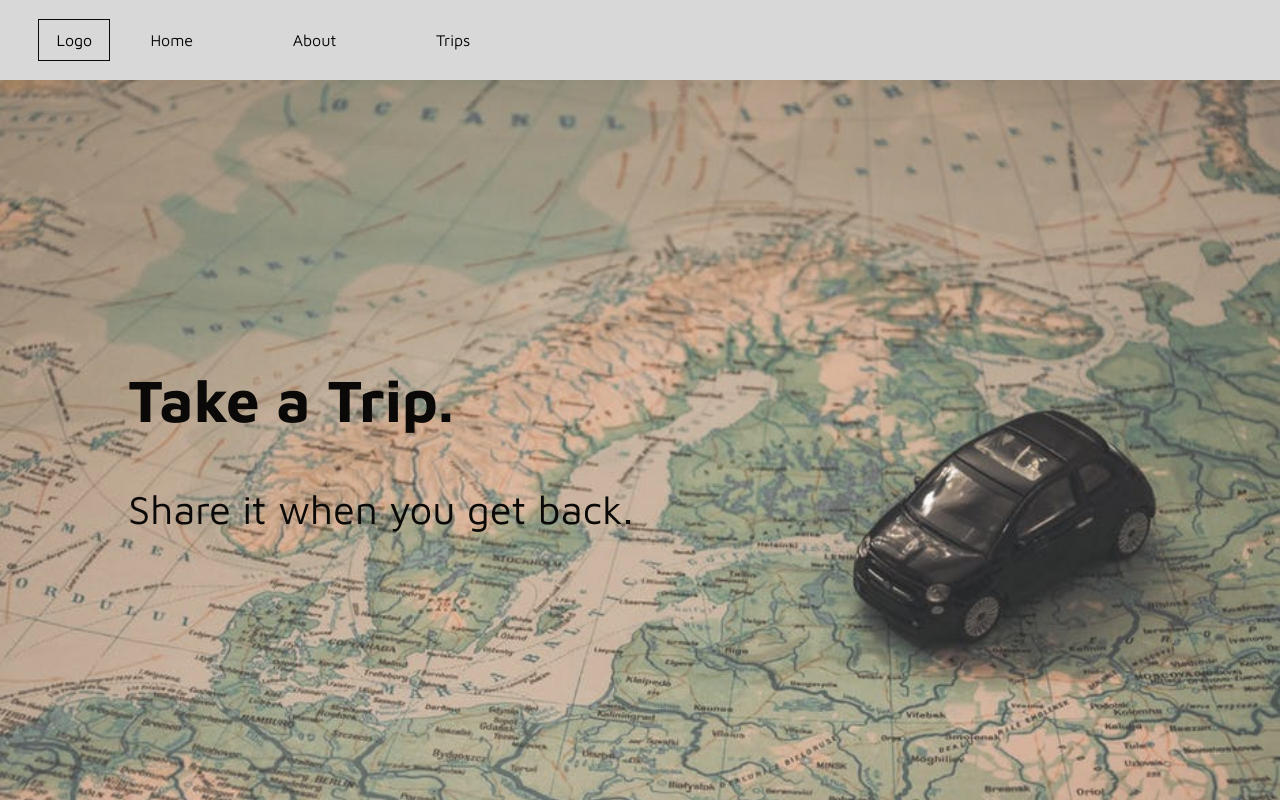
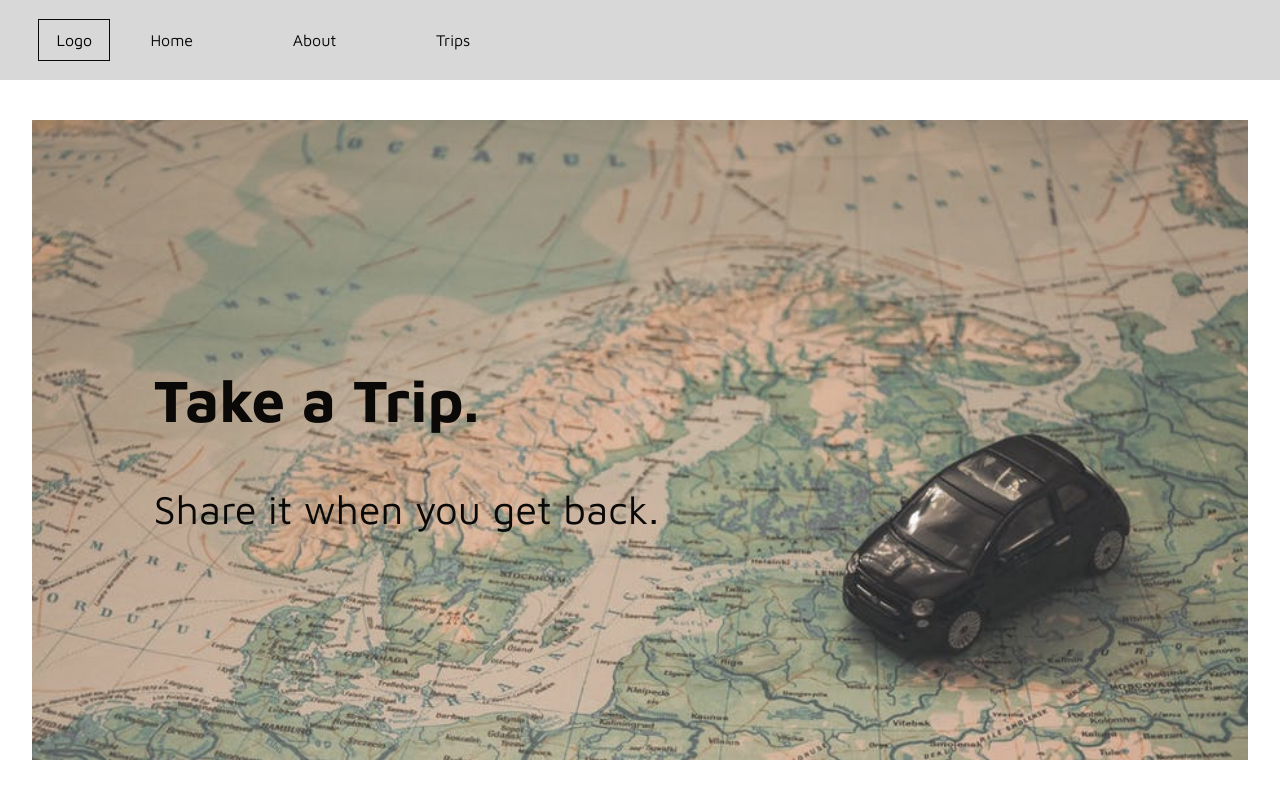
Before and after one commit to DevHominid/trip-hop, a React (Create React App) app in the folder client/: page / in a window 1280 px wide. Shown: the top 802 px of the page. Built offline with nearby package versions, Linux system fonts and the light colour scheme.

Commit message:
refactor component

```diff
--- /dev/null
+++ b/client/src/components/HeadingBlock.js
@@ -0,0 +1,23 @@
+import React from 'react';
+
+const HeadingBlock = () => (
+  <div style={styles.headingBlock}>
+    <h1>Take a Trip.</h1>
+    <h2 style={styles.heading}>Share it when you get back.</h2>
+  </div>
+);
+
+const styles = {
+  headingBlock: {
+    marginLeft: '10%',
+    fontFamily: 'Maven Pro, sans-serif',
+    fontSize: '2.5rem',
+    color: '#0A0908',
+  },
+  heading: {
+    fontWeight: 'normal',
+    fontSize: '2.5rem'
+  }
+}
+
+export default HeadingBlock;
--- a/client/src/components/IndexCover.js
+++ b/client/src/components/IndexCover.js
@@ -1,33 +1,32 @@
 import React from 'react';
 import Background from '../images/index-cover.jpg';
+import HeadingBlock from './HeadingBlock';
 
 const IndexCover = () => (
-  <section style={styles.cover}>
-    <div style={styles.headingBlock}>
-      <h1>Take a Trip.</h1>
-      <h2 style={styles.heading}>Share it when you get back.</h2>
-    </div>
-  </section>
+  <div style={styles.container}>
+    <section style={styles.cover}>
+      <HeadingBlock />
+    </section>
+  </div>
 );
 
 const styles ={
-  cover: {
+  container: {
     width: '100vw',
     height: '90vh',
+    display: 'flex',
+    justifyContent: 'center',
+    alignItems: 'center'
+  },
+  cover: {
+    width: '95vw',
+    height: '80vh',
     background: "linear-gradient(0deg, rgba(255,255,255,0.1), rgba(255,255,255,0.1)), url(" + Background + ")",
     backgroundSize: 'cover',
     display: 'flex',
     alignItems: 'center',
-  },
-  headingBlock: {
-    marginLeft: '10%',
-    fontFamily: 'Maven Pro, sans-serif',
-    fontSize: '2.5rem',
-    color: '#0A0908',
-  },
-  heading: {
-    fontWeight: 'normal',
-    fontSize: '2.5rem'
+    marginLeft: 'auto',
+    marginRight: 'auto'
   }
 }
 
```
